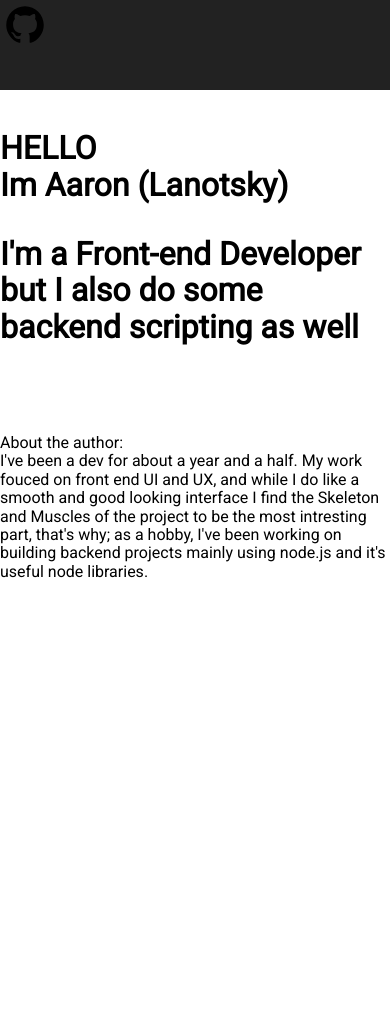
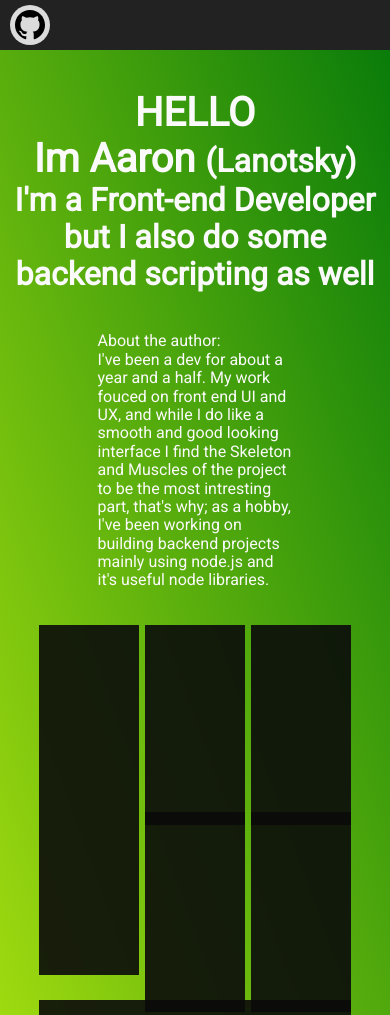
Before and after one commit to Lanotsky/lanotsky.github.io, a plain HTML site: page index.html in a window 390 px wide. Shown: the top 1015 px of the page. Before the commit the page ends 934 px from the top, so only its background shows below. Drawn offline with Linux system fonts and the light colour scheme.

Commit message:
added mobile

```diff
--- a/assets/scss/_front-page.scss
+++ b/assets/scss/_front-page.scss
@@ -13,17 +13,70 @@ html {
     // header
     .front-page {
         &.header {
-            height: 90px;
+            height: 50px;
             width: 100%;
             background-color: rgba(10,10,10,0.9);
+            .icon {
+                height: 40px;
+                width: 40px;
+                margin: 5px 0 0 10px;
+                background-color: rgba(240,240,240,0.9);
+                border-radius: 50% 50%;
+                transition: all 350ms linear;
+                &:hover {
+                    background-color: white;
+                }
+            }
         }
 
         &.body {
-            height: 100%;
+            height: auto;
             width: 100%;
-            h1 {
-                margin: 40px auto;
-                display: inline-block;
+             background: rgb(178,230,16);
+             background: linear-gradient(70deg, rgba(178,230,16,1) 0%, rgba(10,124,10,1) 100%);
+             color: rgb(250,250,250);
+            .heading {
+                margin: 0;
+                padding: 40px 0;
+                display: block;
+                text-align: center;
+                font-size: 40px;
+                span {
+                    font-size: 80%;
+                }
+                p {
+                    margin: 0;
+                    font-size: 80%;
+                }
+            }
+
+            .author-info {
+                max-width: 50%;
+                margin: 0 auto;
+                display: block;
+            }
+            .project-grid {
+                width: 80%;
+                margin: 0 auto;
+                padding-top: 35px;
+                display: grid;
+                grid-template-rows: 25% 25% 25%;
+                grid-template-columns: auto auto auto;
+                grid-auto-rows: auto;
+                grid-row-gap: 25px;
+                grid-column-gap: 2%;
+                .box {
+                    min-height: 200px;
+                    width: 100%;
+                    background-color: rgba(10,10,10,0.9);
+                    &.a {
+                        grid-row: 1 / span 2;
+                    }
+
+                    &.f {
+                        grid-column: 1 / span 3;
+                    }
+                }
             }
         }
     }
```
Also changed, not shown: assets/css/main.css, 1 other file.
